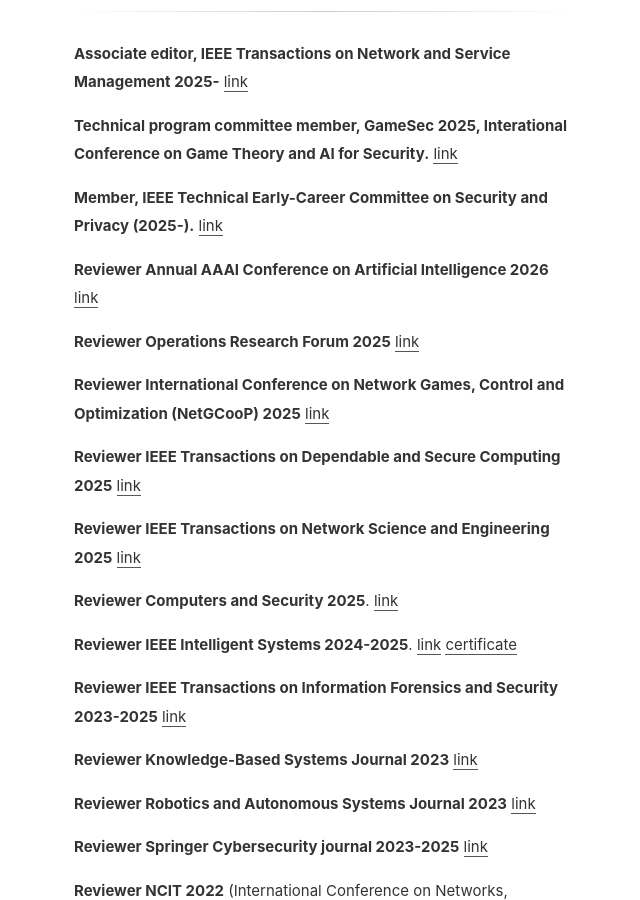
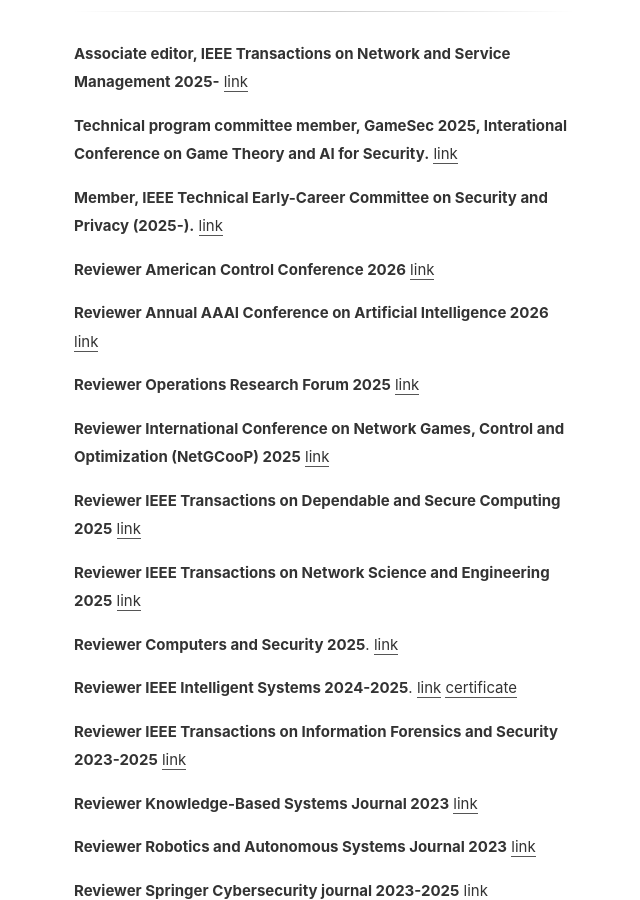
Before and after one commit to Limmen/Limmen.github.io, a Jekyll site: the page built from services.md, in a window 1280 px wide and 900 px high, scrolled down 452 px. Shown: the whole window, without its empty margins (316-956 px from the left). Built offline with Jekyll 4.4.1, drawn with Linux system fonts in a browser that asks for light colours.

Commit message:
upd services

```diff
--- a/services.md
+++ b/services.md
@@ -11,6 +11,9 @@
 
 **Member, IEEE Technical Early-Career Committee on Security and Privacy (2025-).**
 [link](https://sites.google.com/nyu.edu/ieee-css-tcsp-symp/home)
+
+**Reviewer American Control Conference 2026**
+[link](https://acc2026.a2c2.org/)
 
 **Reviewer Annual AAAI Conference on Artificial Intelligence 2026**
 [link](https://aaai.org/conference/aaai/aaai-26/)
```
